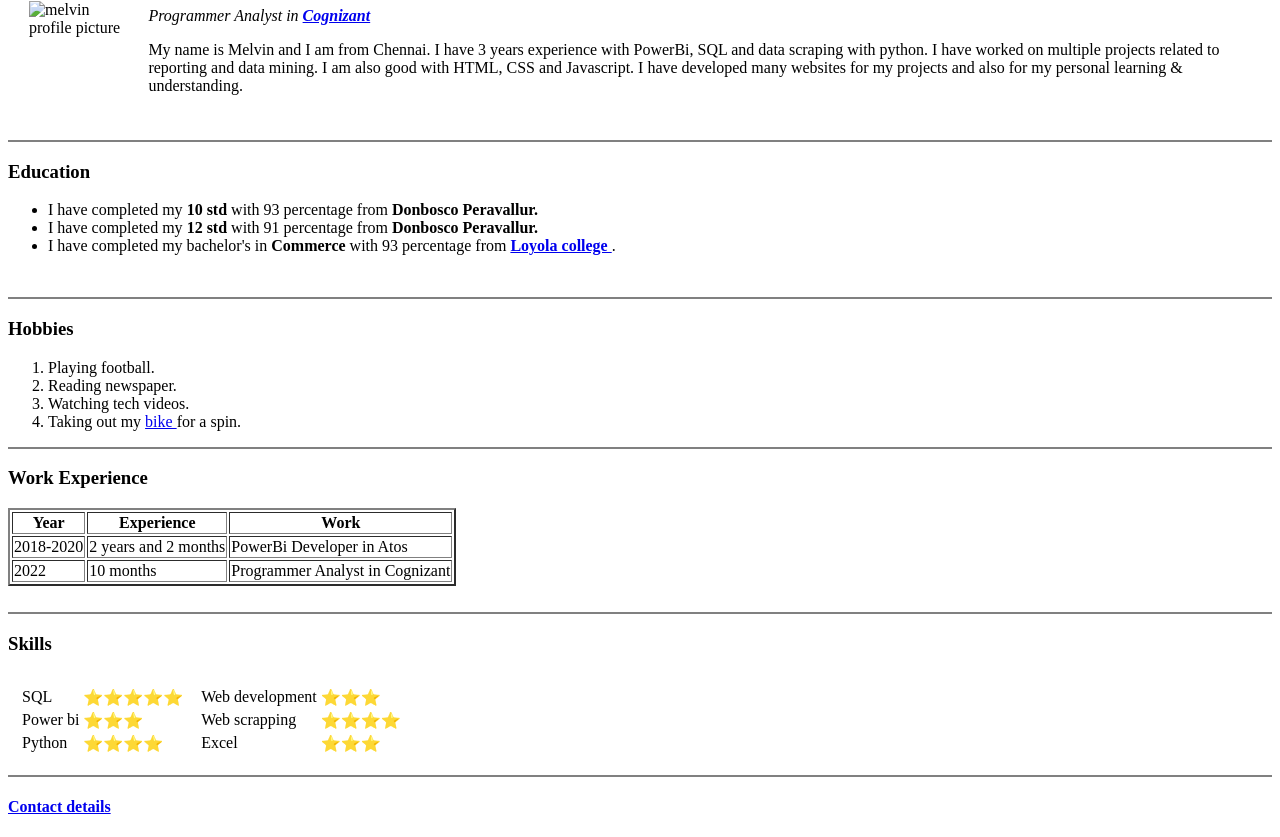
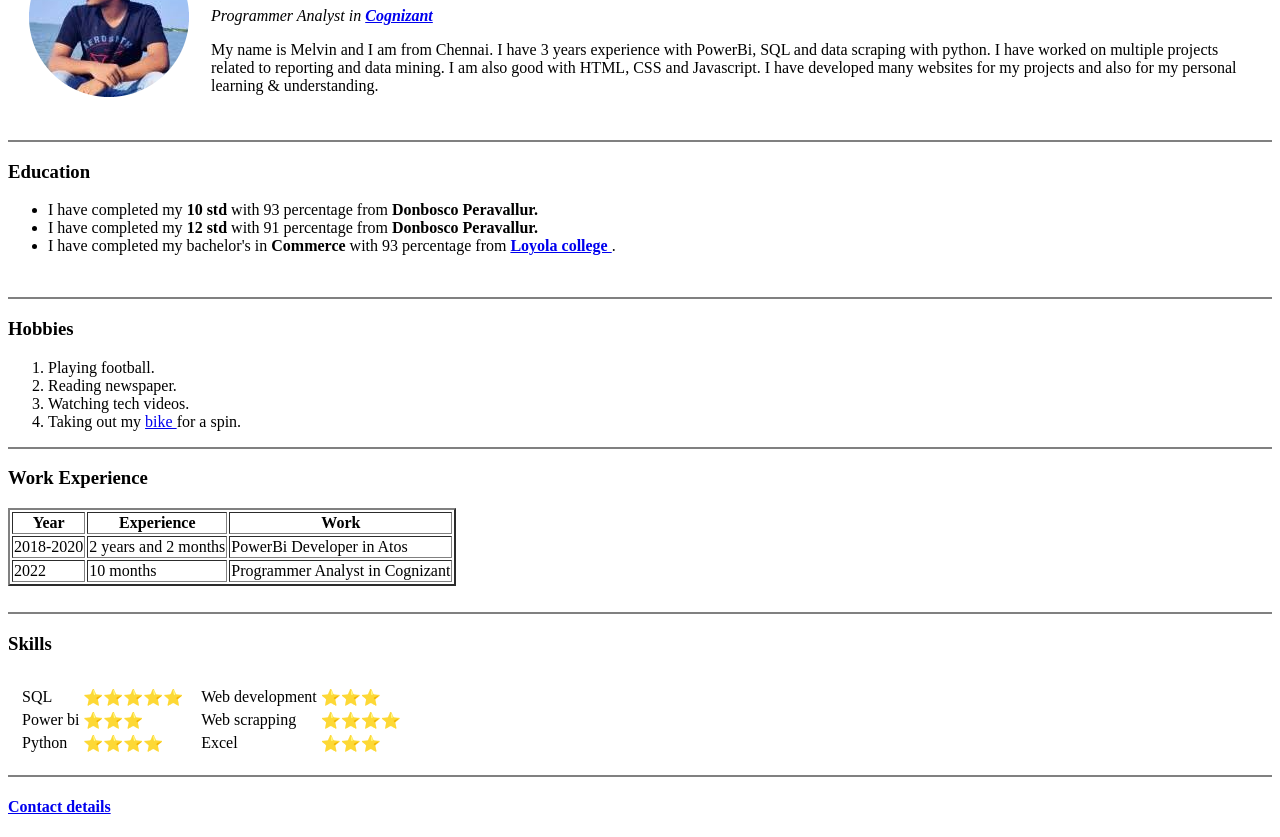
Before and after one commit to melvinmb09/cv, a plain HTML site: page index.html in a window 1280 px wide. Shown: the part 102-939 px from the top of the page. Drawn offline with Linux system fonts and the light colour scheme.

Commit message:
Changed code for image to display

```diff
--- a/index.html
+++ b/index.html
@@ -10,7 +10,7 @@
             </thead>
             <tbody>
                 <tr>
-                    <td> <img src="images/melvin-modified.png" alt="melvin profile picture"> </td>
+                    <td> <img src="melvin-modified.png" alt="melvin profile picture"> </td>
                     <td>
                         <h1>Melvin M B</h1>
                         <p> <em> Programmer Analyst in <strong> <a href="https://en.wikipedia.org/wiki/Cognizant">
```
